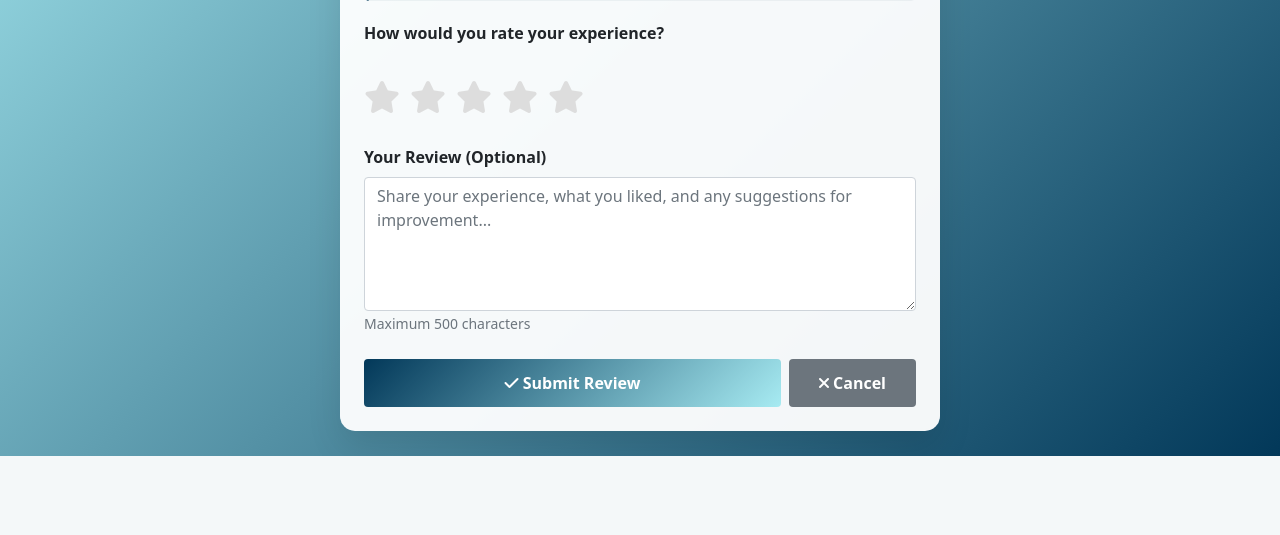
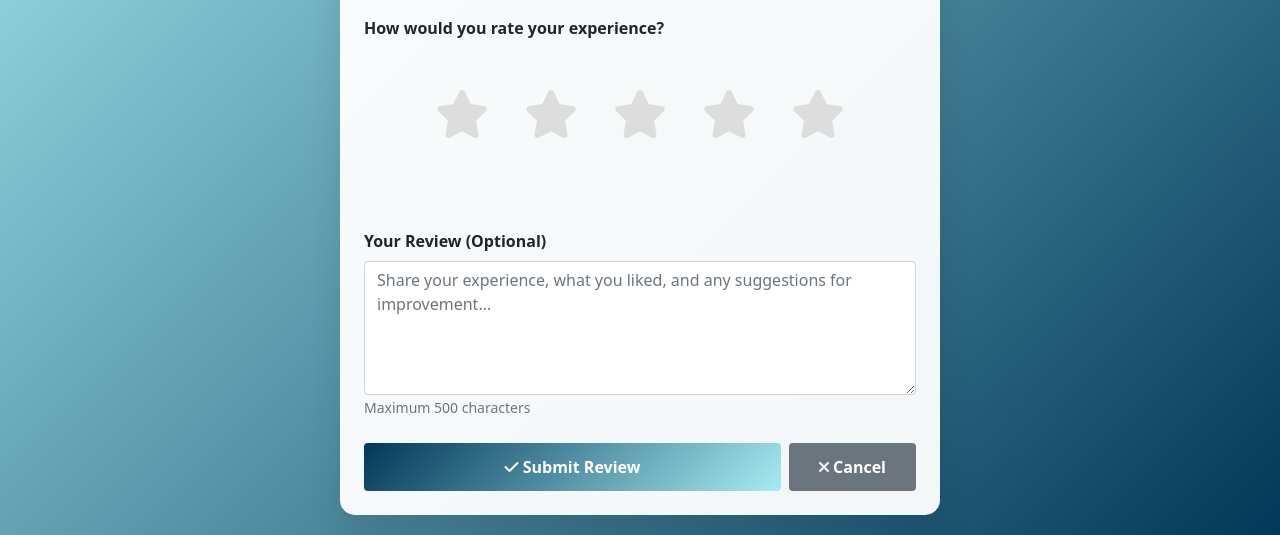
Before and after one commit to Horridhunk/carmannagement, a Django app: template clients/templates/clients/add_review.html in a window 1280 px wide. Shown: the part 344-879 px from the top of the page. Before the commit the page ends 800 px from the top, so only its background shows below. Run offline with Django 3.2, Linux system fonts and the light colour scheme; the template is opened without the code that fills it, so the values that code supplies are empty.

Commit message:
Improve rating selection UX in review form
- Make stars larger (3rem) and easier to click
- Add hover effects with scale animation
- Show rating text feedback (Poor, Fair, Good, etc)
- Add emojis for better visual feedback
- Improve spacing and centering of rating stars
- Better visual indication of selected rating

```diff
--- a/clients/templates/clients/add_review.html
+++ b/clients/templates/clients/add_review.html
@@ -44,24 +44,33 @@
         }
         .rating-input {
             display: flex;
-            gap: 10px;
+            gap: 15px;
             margin: 20px 0;
-            font-size: 2rem;
+            font-size: 3rem;
+            justify-content: center;
+            flex-wrap: wrap;
         }
         .rating-input input[type="radio"] {
             display: none;
         }
-        .rating-input label {
+        .rating-label {
             cursor: pointer;
             color: #ddd;
-            transition: all 0.2s ease;
+            transition: all 0.3s ease;
+            padding: 10px;
+            border-radius: 10px;
+            display: inline-block;
+            user-select: none;
         }
-        .rating-input input[type="radio"]:checked ~ label,
-        .rating-input label:hover,
-        .rating-input label:hover ~ label {
+        .rating-label:hover {
             color: #ffc107;
+            transform: scale(1.2);
         }
-        .rating-input input[type="radio"]:checked ~ label ~ label {
+        .rating-input input[type="radio"]:checked + .rating-label {
+            color: #ffc107;
+            transform: scale(1.3);
+        }
+        .rating-input input[type="radio"]:checked + .rating-label ~ .rating-label {
             color: #ddd;
         }
         .form-control:focus {
@@ -122,22 +131,23 @@
                     <!-- Rating Selection -->
                     <div class="mb-4">
                         <label class="form-label"><strong>How would you rate your experience?</strong></label>
-                        <div class="rating-input">
-                            <input type="radio" id="rating5" name="rating" value="5" required>
-                            <label for="rating5"><i class="fas fa-star"></i></label>
+                        <div class="rating-input" id="rating-container">
+                            <input type="radio" id="rating1" name="rating" value="1" required>
+                            <label for="rating1" class="rating-label" title="Poor"><i class="fas fa-star"></i></label>
+
+                            <input type="radio" id="rating2" name="rating" value="2">
+                            <label for="rating2" class="rating-label" title="Fair"><i class="fas fa-star"></i></label>
+
+                            <input type="radio" id="rating3" name="rating" value="3">
+                            <label for="rating3" class="rating-label" title="Good"><i class="fas fa-star"></i></label>
 
                             <input type="radio" id="rating4" name="rating" value="4">
-                            <label for="rating4"><i class="fas fa-star"></i></label>
+                            <label for="rating4" class="rating-label" title="Very Good"><i class="fas fa-star"></i></label>
 
-                            <input type="radio" id="rating3" name="rating" value="3">
-                            <label for="rating3"><i class="fas fa-star"></i></label>
-
-                            <input type="radio" id="rating2" name="rating" value="2">
-                            <label for="rating2"><i class="fas fa-star"></i></label>
-
-                            <input type="radio" id="rating1" name="rating" value="1">
-                            <label for="rating1"><i class="fas fa-star"></i></label>
+                            <input type="radio" id="rating5" name="rating" value="5">
+                            <label for="rating5" class="rating-label" title="Excellent"><i class="fas fa-star"></i></label>
                         </div>
+                        <div id="rating-text" class="mt-2 text-center" style="font-weight: 600; color: #023859; min-height: 25px;"></div>
                     </div>
 
                     <!-- Comment -->
@@ -170,6 +180,25 @@
                 this.value = this.value.substring(0, 500);
             }
         });
+
+        // Rating display text
+        const ratingTexts = {
+            1: '😞 Poor - Needs improvement',
+            2: '😐 Fair - Could be better',
+            3: '😊 Good - Satisfied',
+            4: '😄 Very Good - Impressed',
+            5: '🤩 Excellent - Highly satisfied!'
+        };
+
+        const ratingInputs = document.querySelectorAll('input[name="rating"]');
+        const ratingText = document.getElementById('rating-text');
+
+        ratingInputs.forEach(input => {
+            input.addEventListener('change', function() {
+                ratingText.textContent = ratingTexts[this.value];
+                ratingText.style.color = '#ffc107';
+            });
+        });
     </script>
 </body>
 </html>
```
